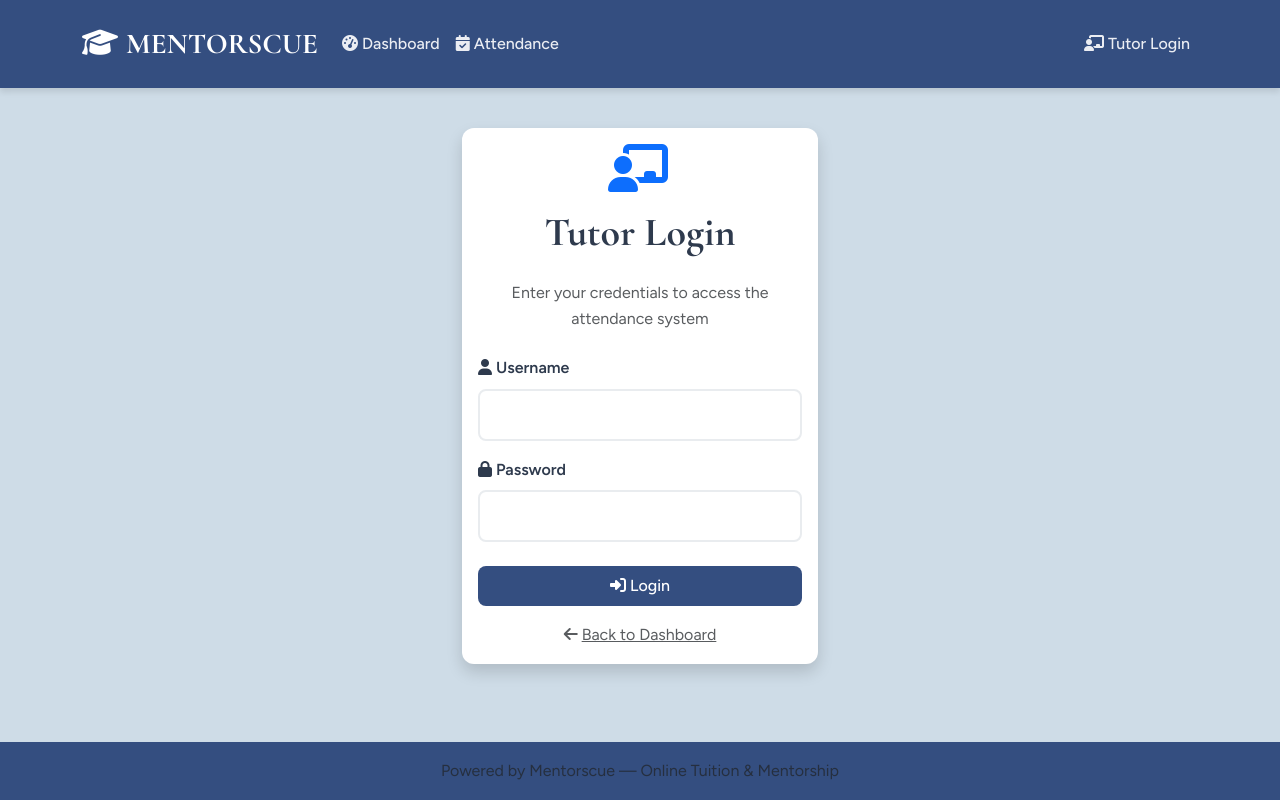
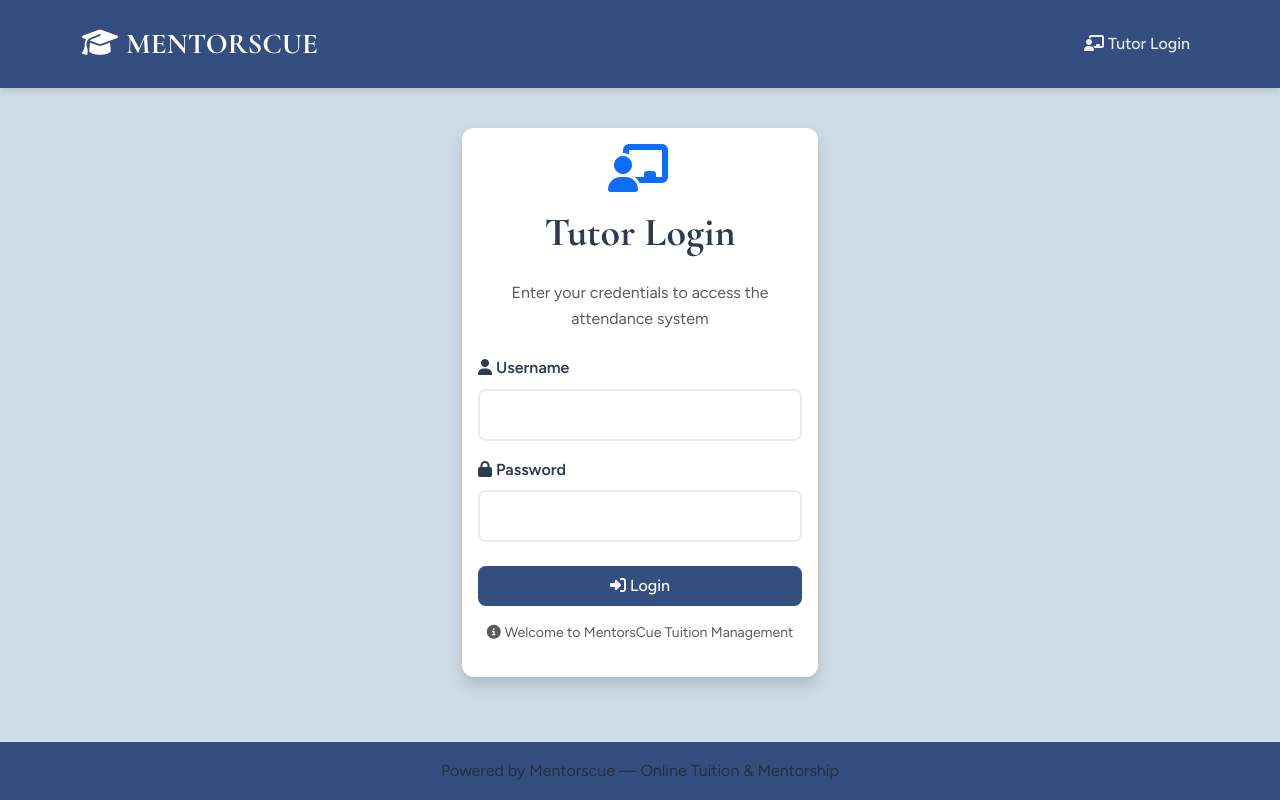
Before and after one commit to Irfan-Habeeb/Mentorscue-tutors, a Flask app: page /login in a window 1280 px wide. Run offline with Flask 3, Linux system fonts and the light colour scheme.

Commit message:
Improve site appearance and restrict dashboard access on the front page
Removes dashboard link from tutor login and navigation, and updates footer color in base.html and style.css.

Replit-Commit-Author: Agent
Replit-Commit-Session-Id: b164da17-8560-4f66-a181-d326f1234001
Replit-Commit-Screenshot-Url: https://storage.googleapis.com/screenshot-production-us-central1/6b452972-2cd2-4d02-a529-51efff1f9ccf/942f60da-b43f-4aeb-aeb5-08c18079bee1.jpg

```diff
--- a/static/css/style.css
+++ b/static/css/style.css
@@ -238,7 +238,7 @@ h1, h2, h3, h4, h5, h6, .page-title {
 /* Footer */
 .footer {
     background-color: var(--primary-color);
-    color: white;
+    color: var(--bg-color);
     text-align: center;
     padding: 2rem 0;
     margin-top: auto;
--- a/templates/base.html
+++ b/templates/base.html
@@ -20,7 +20,7 @@
     <!-- Navigation -->
     <nav class="navbar navbar-expand-lg navbar-dark">
         <div class="container">
-            <a class="navbar-brand" href="{{ url_for('admin_dashboard') }}">
+            <a class="navbar-brand" href="{{ url_for('index') }}">
                 <i class="fas fa-graduation-cap me-2"></i>MENTORSCUE
             </a>
 
@@ -30,6 +30,7 @@
 
             <div class="collapse navbar-collapse" id="navbarNav">
                 <ul class="navbar-nav me-auto">
+                    {% if session.admin_id %}
                         <li class="nav-item">
                             <a class="nav-link" href="{{ url_for('admin_dashboard') }}">
                                 <i class="fas fa-tachometer-alt me-1"></i>Dashboard
@@ -40,6 +41,7 @@
                                 <i class="fas fa-calendar-check me-1"></i>Attendance
                             </a>
                         </li>
+                    {% endif %}
                 </ul>
 
                 <ul class="navbar-nav">
--- a/templates/tutor_login.html
+++ b/templates/tutor_login.html
@@ -34,9 +34,9 @@
                 </form>
 
                 <div class="text-center mt-3">
-                    <a href="{{ url_for('admin_dashboard') }}" class="text-muted">
-                        <i class="fas fa-arrow-left me-1"></i>Back to Dashboard
-                    </a>
+                    <p class="text-muted small">
+                        <i class="fas fa-info-circle me-1"></i>Welcome to MentorsCue Tuition Management
+                    </p>
                 </div>
             </div>
         </div>
```
Lines whose indentation alone changed are shown as unchanged.
